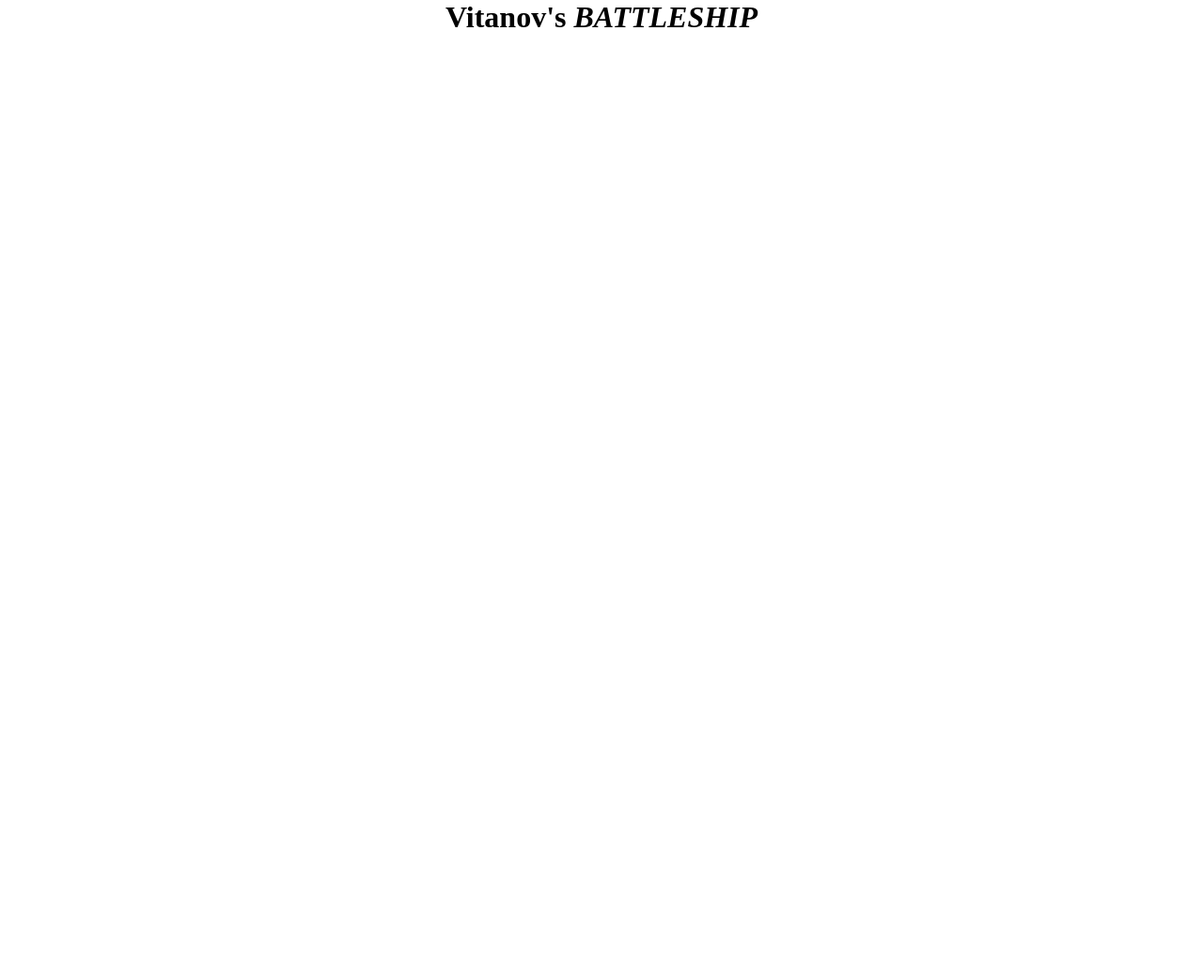
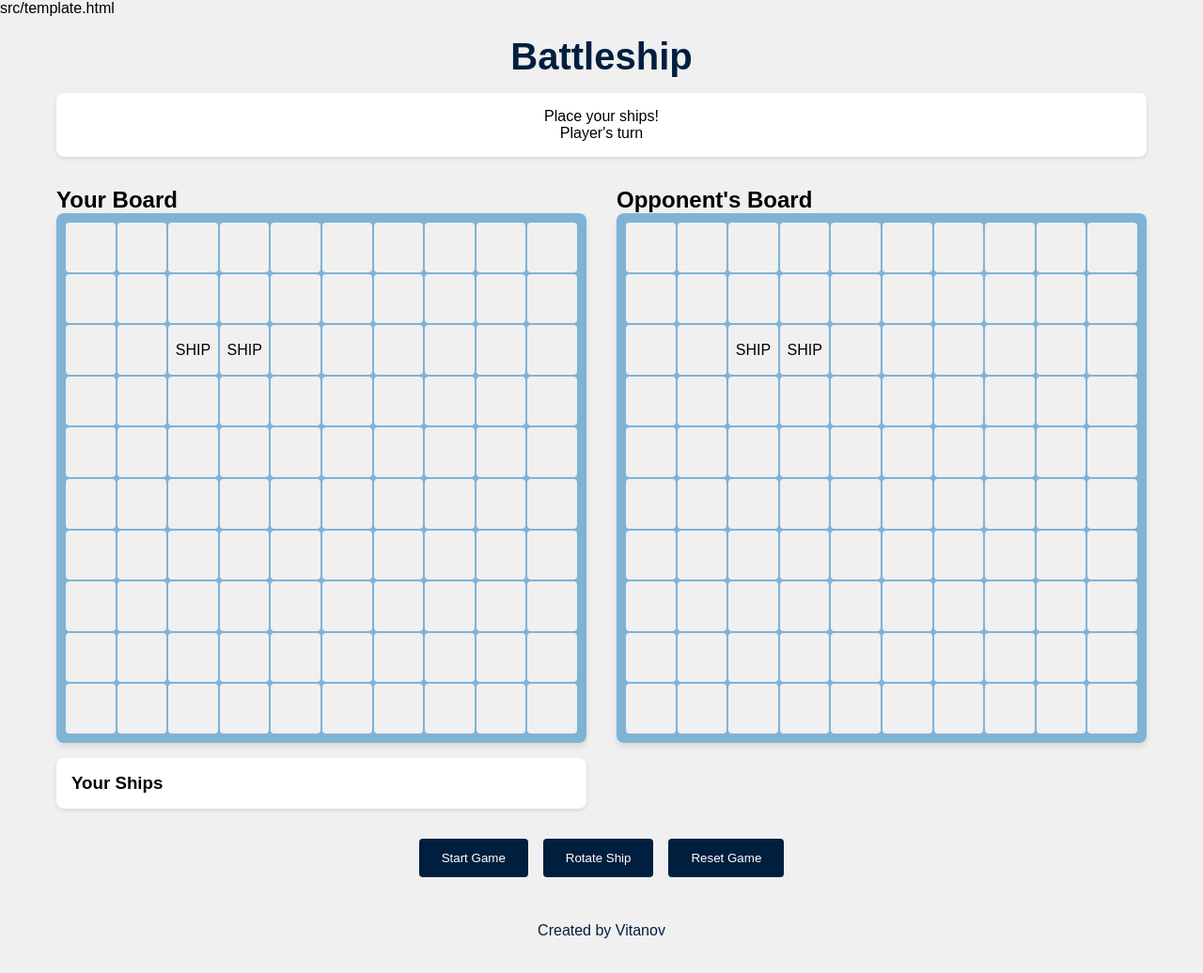
Before and after one commit to hobbbbies/battleship, a website built with webpack: page src/template.html in a window 1280 px wide. Shown: the whole page at 94% size. Before the commit the page ends 800 px from the top, so only its background shows below. Built offline with nearby package versions, Linux system fonts and the light colour scheme.

Commit message:
feat: added html, css, render.js and renderBoard.js

```diff
--- /dev/null
+++ b/src/GameManager.js
@@ -0,0 +1,20 @@
+import Player from './Player';
+import render from './render';
+
+export default class GameManager {
+    constructor(boardSize) {
+        this.player = new Player(boardSize);
+        this.computer = new Player(boardSize);
+        this.currentPlayer = this.player;
+    }
+
+    init() {
+        // Initialize game state
+        this.render();
+    }
+
+    render() {
+        // Call your render function with the current game state
+        render(this.player.gameboard, this.computer.gameboard);
+    }
+}
--- a/src/Gameboard.js
+++ b/src/Gameboard.js
@@ -5,6 +5,10 @@ export default class Gameboard{
         this.size = size;
         this.board = Array.from({ length: size }, () => Array(size).fill(null));
         this.set = new Set();
+    }
+
+    init() {
+        this.addShipRecursively(2, 2, 2, 0, new Ship());
     }
 
     printBoard() {
@@ -37,12 +41,19 @@ export default class Gameboard{
     }
 
     receiveAttack(x, y) {
-        if (this.set.has(`(${x}, ${y})`)) return;
+        if (this.set.has(`(${x}, ${y})`)) return -1;
         this.set.add(`(${x}, ${y})`);
-        if (this.board[y][x] instanceof Ship) {
+        if (this.isShip(x, y)) {
             this.board[y][x].hit();
+            // if (this.board[y][x].isSunk())
+            return 1;
         } else {
             this.board[y][x] = 'X';
+            return 0;
         }
     }
+
+    isShip(x, y) {
+        return (this.board[y][x] instanceof Ship)
+    }
 }
--- a/src/Player.js
+++ b/src/Player.js
@@ -1,3 +1,5 @@
+import Gameboard from "./Gameboard";
+
 export default class Player {
     constructor(size = 10) {
         this.gameboard = new Gameboard(size);
--- a/src/index.js
+++ b/src/index.js
@@ -2,3 +2,7 @@ import "./styles.css"
 import Gameboard from "./Gameboard"
 import Ship from "./Ship"
 import Player from "./Player"
+import GameManager from "./gameManager"
+
+const game = new GameManager(10);
+game.render();
--- a/src/render.js
+++ b/src/render.js
@@ -0,0 +1,9 @@
+import renderBoard from "./renderBoard";
+
+export default function render(pOne, pTwo) {
+    const pOneDiv = document.querySelector("#player-board");
+    const pTwoDiv = document.querySelector("#opponent-board");
+
+    renderBoard(pOne, pOneDiv);
+    renderBoard(pTwo, pTwoDiv);
+}
--- /dev/null
+++ b/src/renderBoard.js
@@ -0,0 +1,21 @@
+export default function renderBoard(playerBoard, playerDiv) {
+    playerBoard.init();
+    playerDiv.textContent = '';
+    for (let i = 0; i < playerBoard.board.length; i++) {
+      for (let j = 0; j < playerBoard.board[i].length; j++) {
+        const grid = document.createElement("div");
+        grid.dataset.cords = JSON.stringify([j,i]);
+        if (playerBoard.isShip(j, i) && playerBoard.set.has(`(${j}, ${i})`)) {
+            grid.style.backgroundColor = 'red';
+        }
+        grid.textContent = playerBoard.board[i][j];
+        grid.addEventListener('click', () => {
+            // Dont let the user click the same one twice
+            const [x, y] = JSON.parse(grid.dataset.cords);
+            playerBoard.receiveAttack(x, y);
+            renderBoard(playerBoard, playerDiv) === 1
+        });
+        playerDiv.append(grid);
+      }
+    }
+}
--- a/src/styles.css
+++ b/src/styles.css
@@ -1,7 +1,22 @@
+:root {
+    --navy-blue: #001f3f;
+    --ocean-blue: #7FB3D5;
+    --light-gray: #f0f0f0;
+    --hit-color: #ff4136;
+    --miss-color: #ffffff;
+    --ship-color: #2c3e50;
+}
+
 * {
+    margin: 0;
     padding: 0;
-    margin: 0;
     box-sizing: border-box;
+}
+
+body {
+    font-family: 'Arial', sans-serif;
+    background-color: var(--light-gray);
+    min-height: 100vh;
 }
 
 .main-container {
@@ -9,3 +24,120 @@
     flex-direction: column;
     align-items: center;
 }
+
+.game-container {
+    max-width: 1200px;
+    margin: 0 auto;
+    padding: 20px;
+}
+
+header {
+    text-align: center;
+    margin-bottom: 2rem;
+}
+
+h1 {
+    color: var(--navy-blue);
+    font-size: 2.5rem;
+    margin-bottom: 1rem;
+}
+
+.game-status {
+    background-color: white;
+    padding: 1rem;
+    border-radius: 8px;
+    box-shadow: 0 2px 4px rgba(0,0,0,0.1);
+}
+
+.boards-container {
+    display: grid;
+    grid-template-columns: repeat(auto-fit, minmax(300px, 1fr));
+    gap: 2rem;
+    margin-bottom: 2rem;
+}
+
+.game-board {
+    display: grid;
+    grid-template-columns: repeat(10, 1fr);
+    gap: 2px;
+    background-color: var(--ocean-blue);
+    padding: 10px;
+    border-radius: 8px;
+    box-shadow: 0 4px 6px rgba(0,0,0,0.1);
+}
+
+.game-board div {
+    aspect-ratio: 1;
+    background-color: var(--light-gray);
+    border-radius: 4px;
+    cursor: pointer;
+    transition: background-color 0.2s;
+    text-align: center;
+    align-content: center;
+}
+
+.game-board div:hover {
+    background-color: rgba(255,255,255,0.8);
+}
+
+.ship-yard {
+    margin-top: 1rem;
+    padding: 1rem;
+    background-color: white;
+    border-radius: 8px;
+    box-shadow: 0 2px 4px rgba(0,0,0,0.1);
+}
+
+.controls {
+    display: flex;
+    gap: 1rem;
+    justify-content: center;
+    margin-bottom: 2rem;
+}
+
+button {
+    padding: 0.8rem 1.5rem;
+    border: none;
+    border-radius: 4px;
+    background-color: var(--navy-blue);
+    color: white;
+    cursor: pointer;
+    transition: transform 0.2s, background-color 0.2s;
+}
+
+button:hover {
+    background-color: #003366;
+    transform: translateY(-2px);
+}
+
+.ship {
+    background-color: var(--ship-color) !important;
+}
+
+.hit {
+    background-color: var(--hit-color) !important;
+}
+
+.miss {
+    background-color: var(--miss-color) !important;
+}
+
+footer {
+    text-align: center;
+    padding: 1rem;
+    color: var(--navy-blue);
+}
+
+@media (max-width: 768px) {
+    .boards-container {
+        grid-template-columns: 1fr;
+    }
+
+    .controls {
+        flex-direction: column;
+    }
+
+    button {
+        width: 100%;
+    }
+}
--- a/src/template.html
+++ b/src/template.html
@@ -1,20 +1,47 @@
+src/template.html
 <!DOCTYPE html>
 <html lang="en">
 <head>
     <meta charset="UTF-8">
     <meta name="viewport" content="width=device-width, initial-scale=1.0">
-    <title>Document</title>
+    <title>Battleship Game</title>
+    <link rel="stylesheet" href="styles.css">
 </head>
 <body>
+    <div class="game-container">
+        <header>
+            <h1>Battleship</h1>
+            <div class="game-status">
+                <p id="status-message">Place your ships!</p>
+                <p id="turn-indicator">Player's turn</p>
+            </div>
+        </header>
 
-    <container class="main-container">
-        <header>
-            <h1>Vitanov's <em>BATTLESHIP</em></h1>
-        </header>
-        <main>
-            <div class="board"></div>
+        <main class="boards-container">
+            <section class="player-section">
+                <h2>Your Board</h2>
+                <div class="game-board" id="player-board"></div>
+                <div class="ship-yard" id="player-ships">
+                    <h3>Your Ships</h3>
+                    <div class="ship-container"></div>
+                </div>
+            </section>
+
+            <section class="opponent-section">
+                <h2>Opponent's Board</h2>
+                <div class="game-board" id="opponent-board"></div>
+            </section>
         </main>
-        <footer></footer>
-    </container>
+
+        <aside class="controls">
+            <button id="start-game">Start Game</button>
+            <button id="rotate-ship">Rotate Ship</button>
+            <button id="reset-game">Reset Game</button>
+        </aside>
+
+        <footer>
+            <p>Created by Vitanov</p>
+        </footer>
+    </div>
 </body>
 </html>
```
